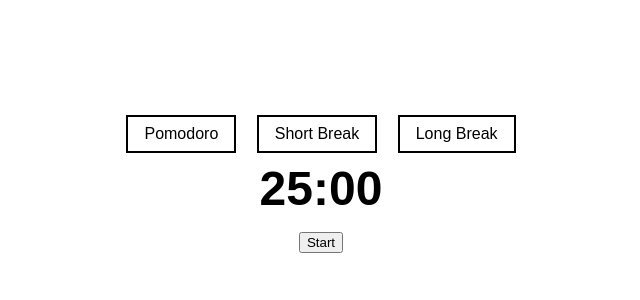
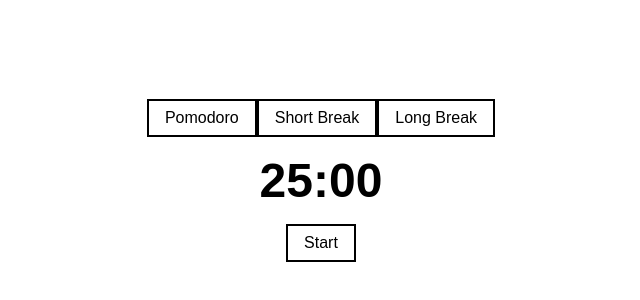
Before and after one commit to alkimdora/pomodro, a plain HTML site: page index.html in a window 1280 px wide. Shown: the part 220-520 px from the top of the page, without its empty margins (319-959 px from the left). Drawn offline with Linux system fonts and the light colour scheme.

Commit message:
Update styles.css

```diff
--- a/styles.css
+++ b/styles.css
@@ -10,6 +10,12 @@
 
 .timer {
   text-align: center;
+}
+
+.buttons {
+  display: flex;
+  justify-content: space-between;
+  margin-bottom: 1rem;
 }
 
 .time {
@@ -26,10 +32,13 @@
   padding: 0.5rem 1rem;
   font-size: 1rem;
   cursor: pointer;
-  margin: 0.5rem;
 }
 
-.button.active {
-  background-color: black;
-  color: white;
+.startStop {
+  background-color: transparent;
+  color: black;
+  border: 2px solid black;
+  padding: 0.5rem 1rem;
+  font-size: 1rem;
+  cursor: pointer;
 }
```
